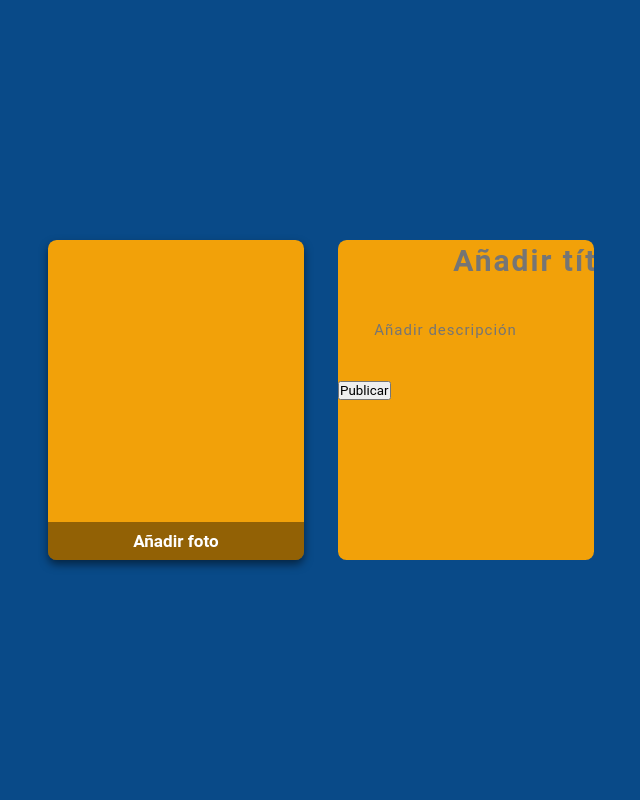
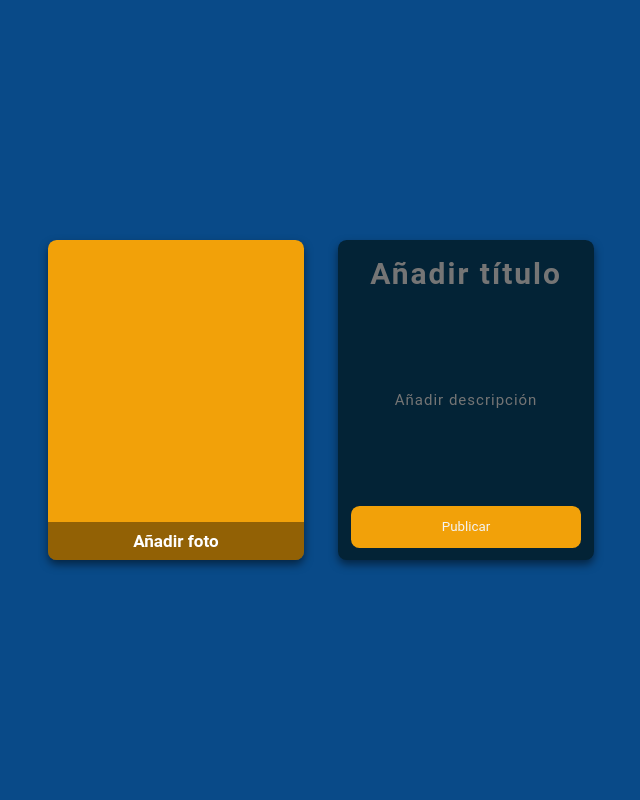
Before and after one commit to FRANICE/makeitknown, a PHP site: page /create_contributions.html in a window 1280 px wide. Shown: the part 68-868 px from the top of the page, without its empty margins (319-959 px from the left). Run offline with PHP 8.4, Linux system fonts and the light colour scheme.

Commit message:
Finalizados estilos creación

```diff
--- a/FRONT/style2.css
+++ b/FRONT/style2.css
@@ -269,3 +269,44 @@ nav {
     letter-spacing: 1px;
     text-align: center;
 }
+
+.card .back2 {
+    background:rgb(3, 35, 54);
+    padding: 1.603vh;
+    color: #f3f3f3;
+    display: flex;
+    flex-direction: column;
+    justify-content: space-between;
+    text-align: center;
+    box-shadow: 0vh 0.55vh 1.068vh rgba(0, 0, 0, 0.5);
+}
+
+.card .back2 .link {
+    border-top: 1px solid #f3f3f3;
+    height: 5.342vh;
+    line-height: 5.342vh;
+}
+
+.card .back2 .link a {
+    color: #f3f3f3;
+}
+
+.card .back2 h3 {
+    font-size: 3.206vh;
+    margin-top: 2.137vh;
+    letter-spacing: 0.214vh;
+}
+
+.card .back2 p {
+    letter-spacing: 0.107vh;
+    font-size: 1.603vh;
+}
+
+.createButton {
+    padding: 1em;
+    width: 100%;
+    border-radius: 1.068vh;
+    color: #f3f3f3;
+    background: rgb(242, 161, 9);
+    border: 0vh;
+}
```
